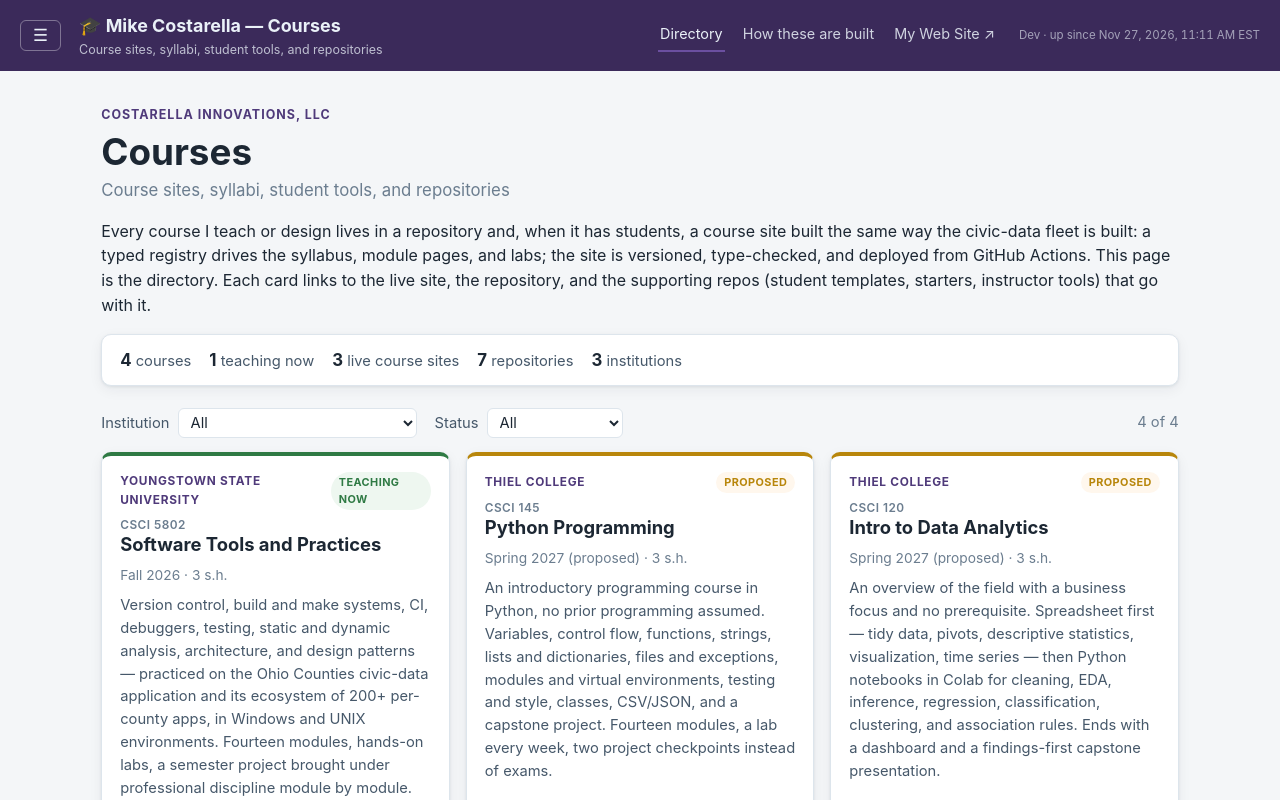
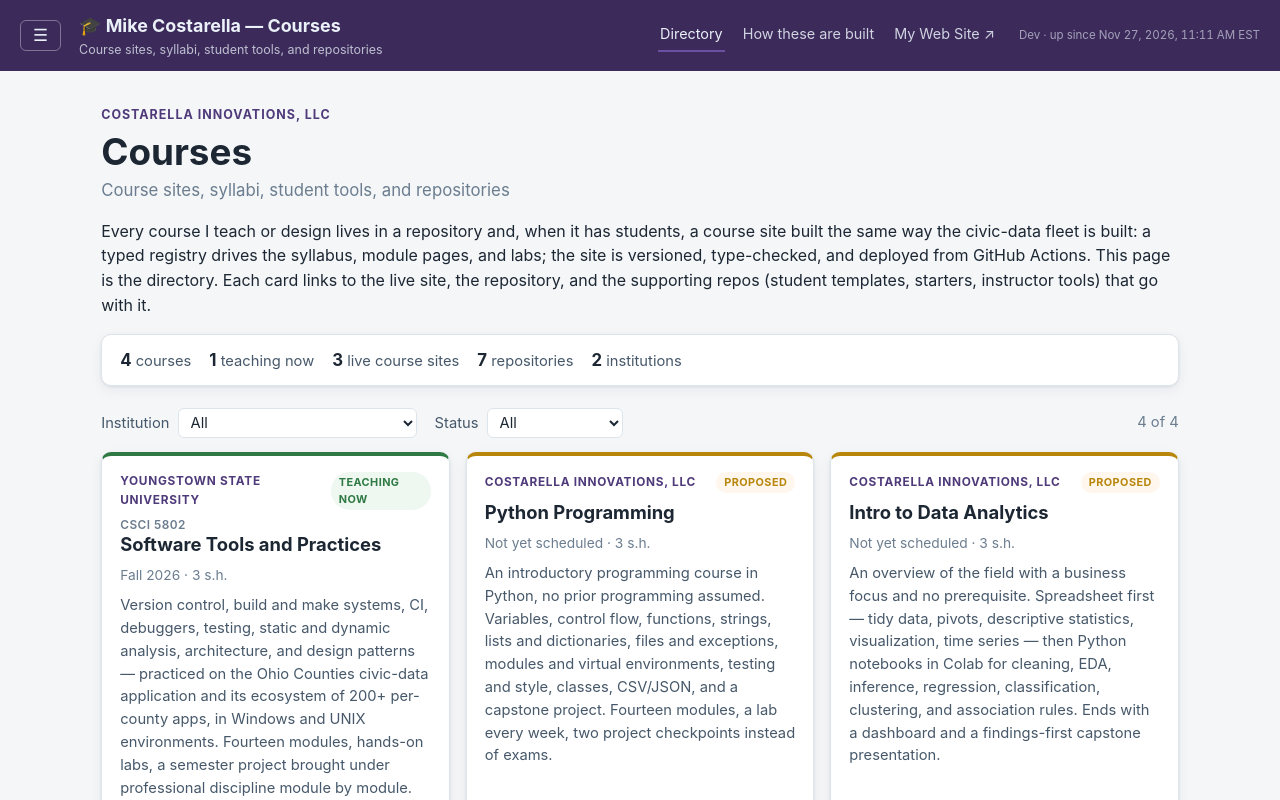
Before and after one commit to MikeCostarella/MikeCostarellaCourses, a React (Vite) app in the folder react-app/: page / in a window 1280 px wide. Shown: the top 800 px of the page. Built offline with nearby package versions, Linux system fonts and the light colour scheme.

Commit message:
Remove Thiel College references from proposed courses
Python Programming and Intro to Data Analytics stay Proposed, now listed under Costarella Innovations, LLC and "Not yet scheduled". Removed the CSCI 145/120 course numbers and the Thiel tags.

```diff
--- a/react-app/src/data/courses.ts
+++ b/react-app/src/data/courses.ts
@@ -29,30 +29,28 @@
   {
     id: "python",
     title: "Python Programming",
-    number: "CSCI 145",
-    institution: "Thiel College",
-    term: "Spring 2027 (proposed)",
+    institution: "Costarella Innovations, LLC",
+    term: "Not yet scheduled",
     status: "proposed",
     credits: "3 s.h.",
     summary:
       "An introductory programming course in Python, no prior programming assumed. Variables, control flow, functions, strings, lists and dictionaries, files and exceptions, modules and virtual environments, testing and style, classes, CSV/JSON, and a capstone project. Fourteen modules, a lab every week, two project checkpoints instead of exams.",
     siteUrl: `${PAGES}/CS_PythonProgrammingCourse/`,
     repo: "CS_PythonProgrammingCourse",
-    tags: ["Thiel", "undergraduate", "Python", "intro programming"],
+    tags: ["undergraduate", "Python", "intro programming"],
   },
   {
     id: "analytics",
     title: "Intro to Data Analytics",
-    number: "CSCI 120",
-    institution: "Thiel College",
-    term: "Spring 2027 (proposed)",
+    institution: "Costarella Innovations, LLC",
+    term: "Not yet scheduled",
     status: "proposed",
     credits: "3 s.h.",
     summary:
       "An overview of the field with a business focus and no prerequisite. Spreadsheet first — tidy data, pivots, descriptive statistics, visualization, time series — then Python notebooks in Colab for cleaning, EDA, inference, regression, classification, clustering, and association rules. Ends with a dashboard and a findings-first capstone presentation.",
     siteUrl: `${PAGES}/CS_IntroToDataAnalytics/`,
     repo: "CS_IntroToDataAnalytics",
-    tags: ["Thiel", "undergraduate", "analytics", "statistics", "pandas"],
+    tags: ["undergraduate", "analytics", "statistics", "pandas"],
   },
   {
     id: "gcloud",
```
